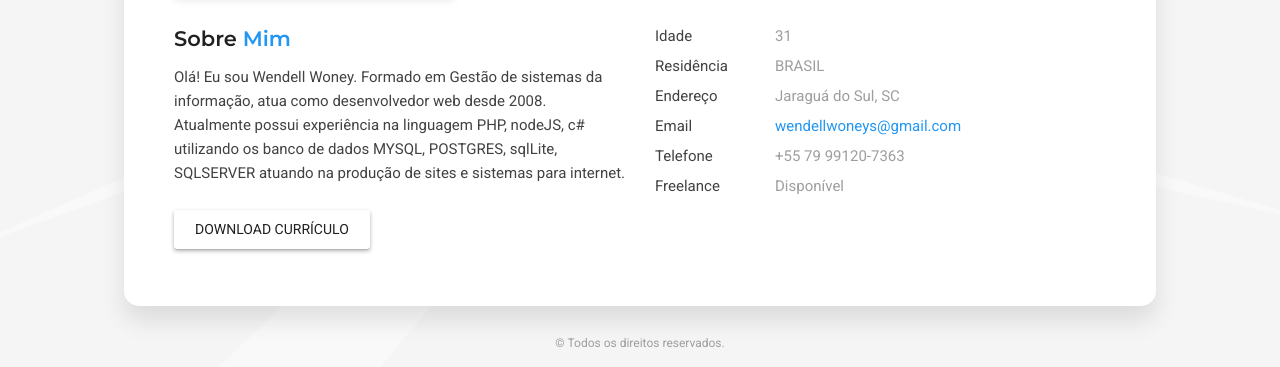
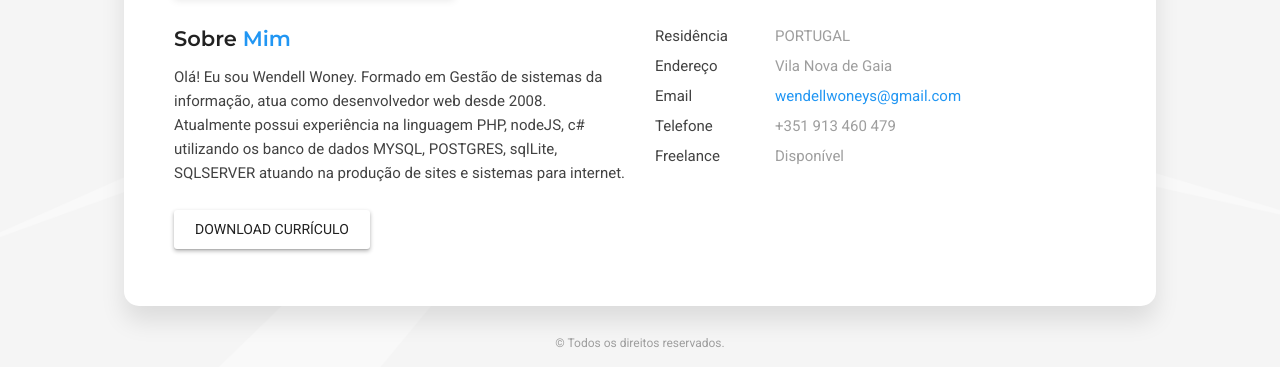
Before and after one commit to wendellwoney/wendellwoney.github.io, a plain HTML site: page index.html in a window 1280 px wide. Shown: the part 433-800 px from the top of the page. Drawn offline with Linux system fonts and the light colour scheme; some packages are replaced by stand-ins of ours.

Commit message:
Update index.html

```diff
--- a/index.html
+++ b/index.html
@@ -147,11 +147,10 @@
 
                     <div class="col-sm-6 col-md-6 col-lg-6">
                       <ul class="info-list">
-                        <li><span class="title">Idade</span><span class="value">31</span></li>
-                        <li><span class="title">Residência</span><span class="value">BRASIL</span></li>
-                        <li><span class="title">Endereço</span><span class="value">Jaraguá do Sul, SC</span></li>
+                        <li><span class="title">Residência</span><span class="value">PORTUGAL</span></li>
+                        <li><span class="title">Endereço</span><span class="value">Vila Nova de Gaia</span></li>
                         <li><span class="title">Email</span><span class="value"><a href="mailto:wendellwoneys@gmail.com">wendellwoneys@gmail.com</a></span></li>
-                        <li><span class="title">Telefone</span><span class="value">+55 79 99120-7363</span></li>
+                        <li><span class="title">Telefone</span><span class="value">+351 913 460 479</span></li>
                         <li><span class="title">Freelance</span><span class="value available">Disponível</span></li>
                       </ul>
                     </div>
```
